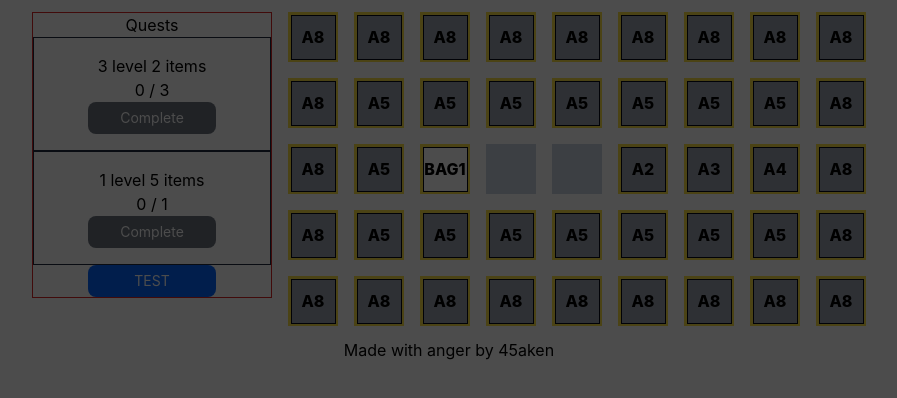
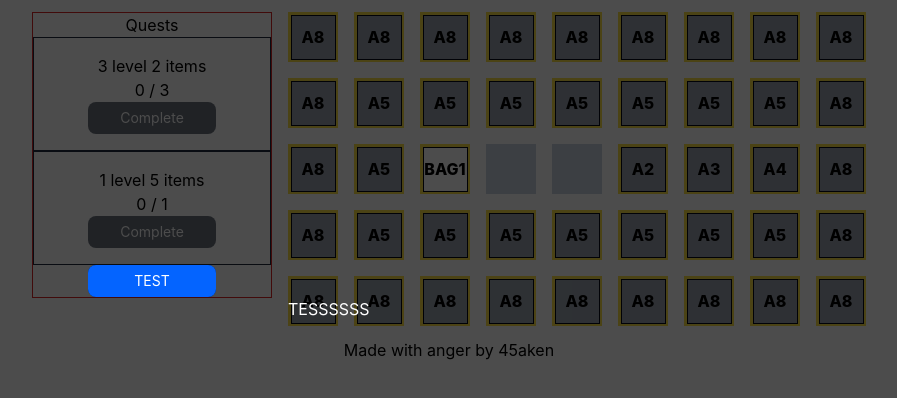
Before and after one commit to galih9/merge-react, a React (Vite) app: page / in a window 1280 px wide. Both pictures are taken after a click on the button "TEST". Shown: the top 398 px of the page, without its empty margins (191-1088 px from the left). Built offline with nearby package versions, Linux system fonts and the light colour scheme.

Commit message:
fix merging locked item

```diff
--- a/src/pages/box/index.tsx
+++ b/src/pages/box/index.tsx
@@ -42,7 +42,7 @@ export const Box: FC<BoxProps> = ({ name, index, type, boxId, isFilled }) => {
                   indexTo: dropResult.index,
                 }),
               )
-            } else {
+            } else if (data[dropResult.index].condition != "locked") {
               dispatch(
                 replaceData({
                   indexFr: item.index,
--- a/src/pages/slice.ts
+++ b/src/pages/slice.ts
@@ -208,7 +208,6 @@ const gameSlice = createSlice({
       const tdx = action.payload.indexTo
       const fr = table[fdx]
       const to = table[tdx]
-      console.log(fr.itemTypes?.code, "=", to.itemTypes?.code)
       const next_tier = calculateNextTier(fr.itemTypes?.code)
       if (fr.itemTypes?.code != to.itemTypes?.code || next_tier === undefined) {
         table[tdx] = fr
@@ -230,11 +229,6 @@ const gameSlice = createSlice({
       state.data = table
     },
     replaceData: (state, action: PayloadAction<IReplaceProps>) => {
-      console.log(
-        "replace called",
-        action.payload.indexFr,
-        action.payload.indexTo,
-      )
       const fr = state.data[action.payload.indexFr]
       const to = state.data[action.payload.indexTo]
       state.data[action.payload.indexTo] = fr
--- a/src/pages/view.tsx
+++ b/src/pages/view.tsx
@@ -13,10 +13,8 @@ const View: FC<ViewProps> = () => {
   const targetRef = useRef<HTMLButtonElement | null>(null)
 
   useEffect(() => {
-    console.log(targetRef.current, "test")
     if (targetRef.current) {
       const rect = targetRef.current.getBoundingClientRect()
-      console.log("check =>", rect)
       setHighlightStyle({
         top: rect.top,
         left: rect.left,
@@ -31,13 +29,23 @@ const View: FC<ViewProps> = () => {
       {showTutorial && (
         <div
           className="fixed inset-0 bg-black bg-opacity-70 z-50"
-          onClick={() => setShowTutorial(false)}
+          onClick={() => {
+            // setShowTutorial(false)
+          }}
         >
           {/* Empty div for the hole */}
-          <div
-            className="absolute pointer-events-auto"
-            style={highlightStyle}
-          ></div>
+          <div className="absolute pointer-events-auto" style={highlightStyle}>
+            <button
+              ref={targetRef}
+              onClick={() => setShowTutorial(!showTutorial)}
+              className={`rounded-lg text-sm w-32 h-8 bg-[#0464ff] text-[#ffffff] justify-center`}
+            >
+              TEST
+            </button>
+            <div className="ml-[200px]">
+              <p className="text-white">{"TESSSSSS"}</p>
+            </div>
+          </div>
         </div>
       )}
 
--- a/src/utils/image-calculator.tsx
+++ b/src/utils/image-calculator.tsx
@@ -20,7 +20,7 @@ interface IProps {
   src: string | undefined | null
 }
 export const ItemImageDisplayer: FC<IProps> = ({ src }) => {
-  return src === null ? <></> : <img src={src} />
+  return src === null ? <></> : <img src={src} className="h-10" />
 }
 
 export const calculateImageId = (id: string | null | undefined) => {
@@ -29,6 +29,9 @@ export const calculateImageId = (id: string | null | undefined) => {
   }
   let result = ""
   switch (id) {
+    case "BAG1":
+      result = BAG
+      break
     case "A1":
       result = A1
       break
@@ -75,7 +78,7 @@ export const calculateImageId = (id: string | null | undefined) => {
       result = F2
       break
     default:
-      result = BAG
+      result = ""
       break
   }
   return result
```
